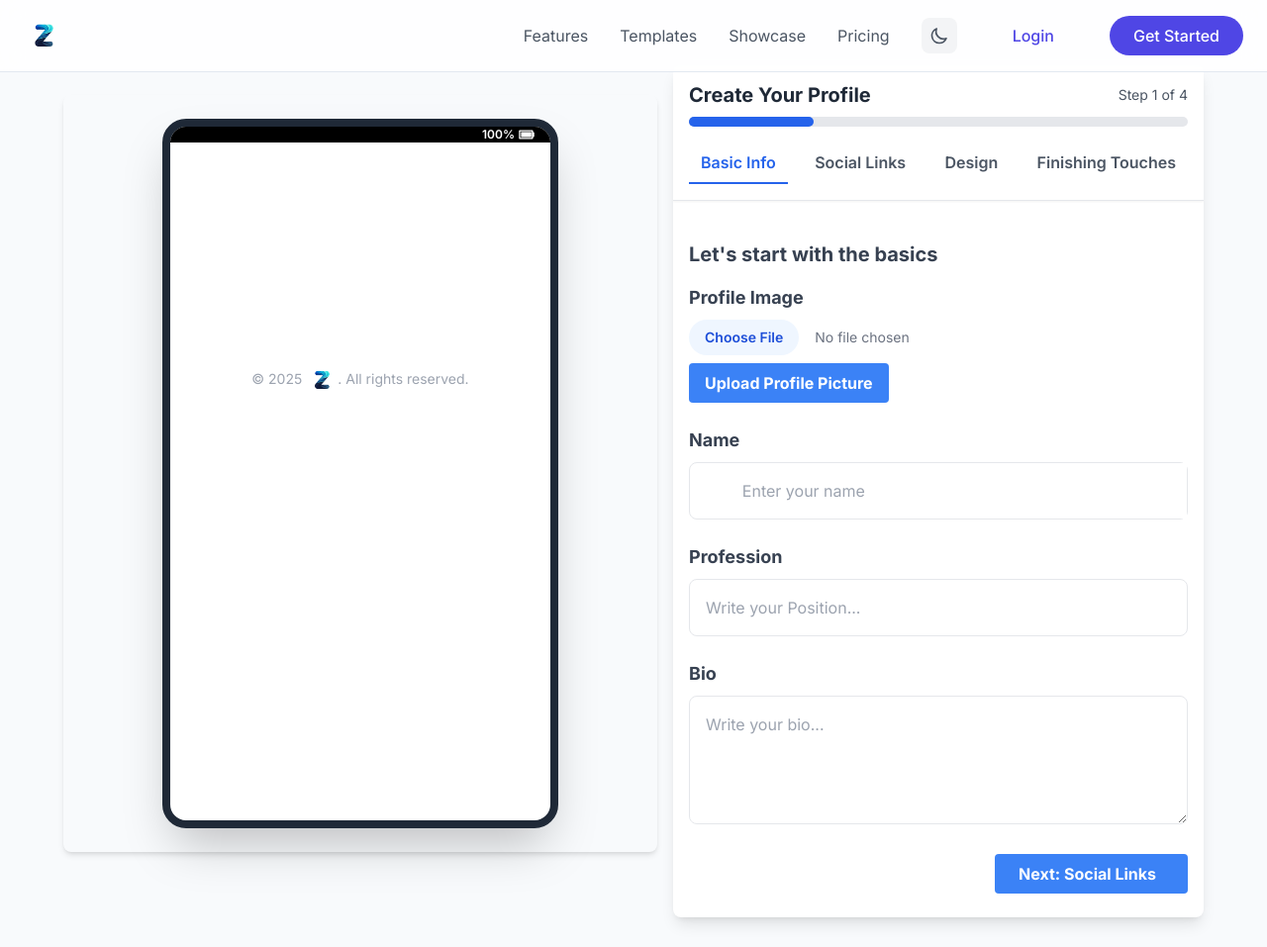
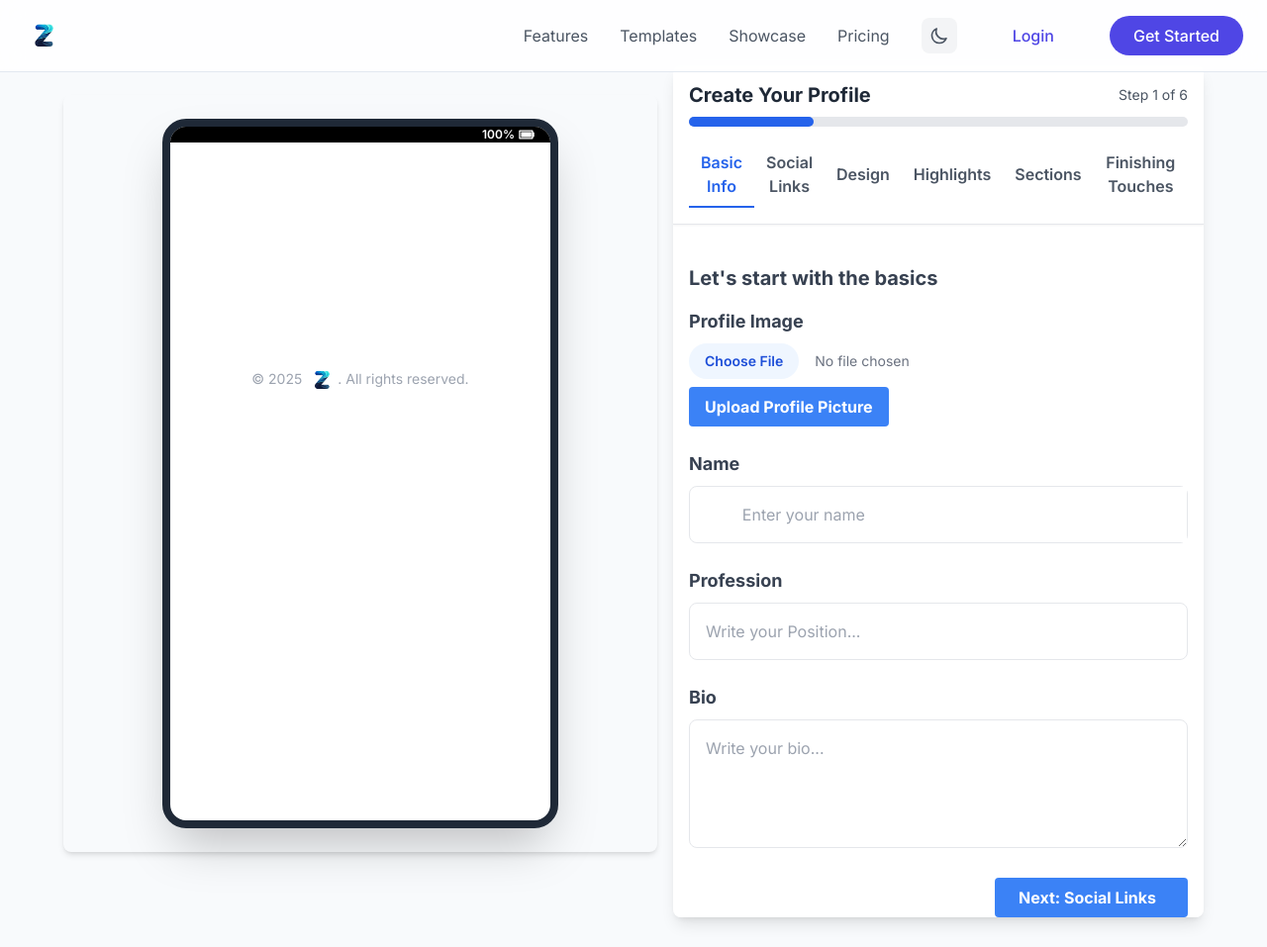
Before and after one commit to kushal1o1/Zylo, a Django app: page /create/ in a window 1280 px wide. Shown: the whole page at 99% size. Run offline with Django 5.2, Linux system fonts and the light colour scheme; the visitor is signed in with stand-in values (Sample User, id 1); data comes from the database, SQL or seed files in the repository; data that the repository does not hold is empty; some libraries are stand-ins or nearby versions.

Commit message:
Feat:Modular design for steps added 2 steps highlight and section

```diff
--- a/templates/portfolio/index.html
+++ b/templates/portfolio/index.html
@@ -15,7 +15,7 @@
       <div class="mb-6 bg-white p-4 sticky top-0 z-10 shadow-sm border-b">
         <div class="flex justify-between items-center">
           <h1 class="text-xl font-bold text-gray-800">Create Your Profile</h1>
-          <div class="text-sm text-gray-600" id="step-indicator">Step <span id="current-step">1</span> of 4</div>
+          <div class="text-sm text-gray-600" id="step-indicator">Step <span id="current-step">1</span> of 6</div>
         </div>
 
         <!-- Progress Bar -->
@@ -28,7 +28,9 @@
           <button class="step-tab active" data-step="1">Basic Info</button>
           <button class="step-tab" data-step="2">Social Links</button>
           <button class="step-tab" data-step="3">Design</button>
-          <button class="step-tab" data-step="4">Finishing Touches</button>
+          <button class="step-tab" data-step="4">Highlights</button>
+          <button class="step-tab" data-step="5">Sections</button>
+          <button class="step-tab" data-step="6">Finishing Touches</button>
         </div>
       </div>
 
@@ -233,9 +235,45 @@
             </button>
           </div>
         </div>
+        <!-- step 4:Highlights -->
+        <div class="step-content hidden" id="step-4">
+          <h2 class="text-xl font-bold text-gray-700 mb-4">Highlights</h2>
+            <!-- Portfolio Highlights -->
+            <div class="mb-6">
+              <h3 class="text-lg font-bold text-gray-700 mb-4">Showcase your work</h3>
+              {% include 'highlight_list.html' %}
+            </div>
 
+
+          <div class="flex justify-between">
+            <button class="prev-step bg-gray-300 hover:bg-gray-400 text-gray-800 font-bold py-2 px-6 rounded" data-goto="3">
+              <i class="fas fa-arrow-left mr-2"></i> Previous
+            </button>
+            <button class="next-step bg-blue-500 hover:bg-blue-700 text-white font-bold py-2 px-6 rounded" data-goto="5">
+              Next: Sections <i class="fas fa-arrow-right ml-2"></i>
+            </button>
+          </div>
+        </div>
+        <!-- step 5: Sections -->
+        <div class="step-content hidden" id="step-5">
+          <h2 class="text-xl font-bold text-gray-700 mb-4">Sections</h2>
+           <!-- Portfolio Sections -->
+           <div class="mb-6">
+            <h3 class="text-lg font-bold text-gray-700 mb-4">Add content sections</h3>
+            {% include 'portfolio/section_form.html' %}
+          </div>
+
+          <div class="flex justify-between">
+            <button class="prev-step bg-gray-300 hover:bg-gray-400 text-gray-800 font-bold py-2 px-6 rounded" data-goto="4">
+              <i class="fas fa-arrow-left mr-2"></i> Previous
+            </button>
+            <button class="next-step bg-blue-500 hover:bg-blue-700 text-white font-bold py-2 px-6 rounded" data-goto="6">
+              Next: Finishing Touches <i class="fas fa-arrow-right ml-2"></i>
+            </button>
+          </div>
+        </div>
         <!-- Step 4: Finishing Touches -->
-        <div class="step-content hidden" id="step-4">
+        <div class="step-content hidden" id="step-6">
           <h2 class="text-xl font-bold text-gray-700 mb-4">Final details</h2>
 
           <!-- Custom URL -->
@@ -254,17 +292,6 @@
             </p>
           </div>
 
-          <!-- Portfolio Highlights -->
-          <div class="mb-6">
-            <h3 class="text-lg font-bold text-gray-700 mb-4">Showcase your work</h3>
-            {% include 'highlight_list.html' %}
-          </div>
-
-          <!-- Portfolio Sections -->
-          <div class="mb-6">
-            <h3 class="text-lg font-bold text-gray-700 mb-4">Add content sections</h3>
-            {% include 'portfolio/section_form.html' %}
-          </div>
 
           <div class="flex justify-between">
             <button class="prev-step bg-gray-300 hover:bg-gray-400 text-gray-800 font-bold py-2 px-6 rounded" data-goto="3">
@@ -275,6 +302,7 @@
             </button>
           </div>
         </div>
+
       </div>
     </div>
   </div>
```
